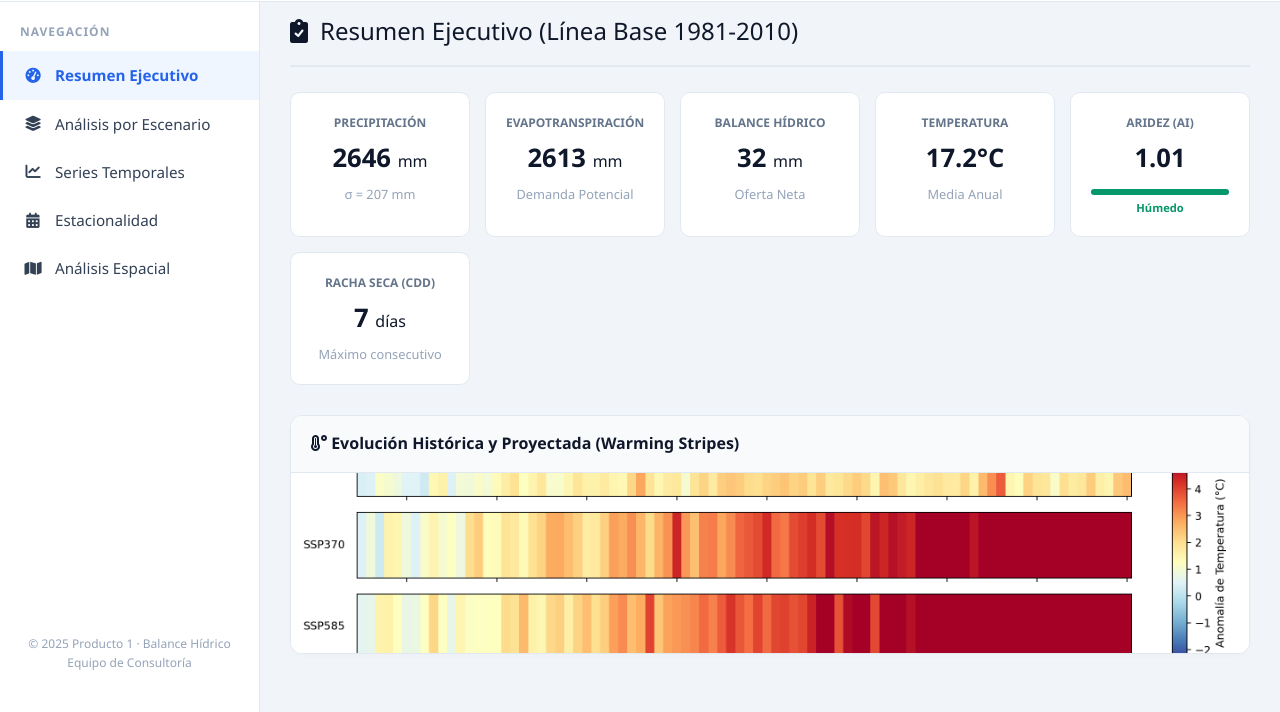
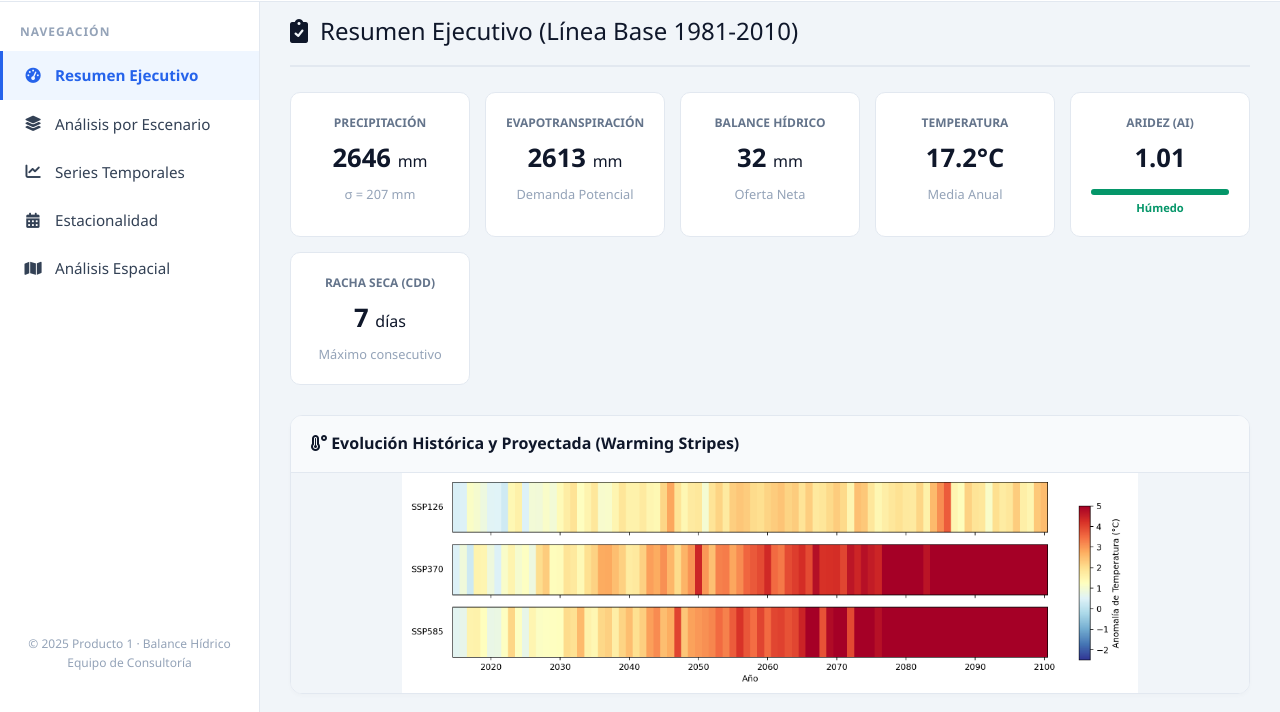
Before and after one commit to ccardenas93/FFLA_P1, a plain HTML site: page index.html in a window 1280 px wide. Shown: the part 88-800 px from the top of the page. Drawn offline with Linux system fonts and the light colour scheme.

Commit message:
Actualización del dashboard 2025-11-20 05:57

```diff
--- a/index.html
+++ b/index.html
@@ -226,6 +226,9 @@
             object-fit: cover;
             object-position: center;
             transition: transform 0.5s ease;
+        }
+        .img-wrapper.img-contain img {
+            object-fit: contain;
         }
 
         .img-wrapper:hover img { transform: scale(1.05); }
@@ -530,7 +533,7 @@
                         <div class="card-header">
                             <span><i class="fas fa-temperature-high"></i> Evolución Histórica y Proyectada (Warming Stripes)</span>
                         </div>
-                        <div class="img-wrapper" style="height: 180px;" onclick="openLightbox('Napo/01_Series_Temporales_Temperatura/warming_stripes_anomalias.png')">
+                        <div class="img-wrapper img-contain" style="height: 220px;" onclick="openLightbox('Napo/01_Series_Temporales_Temperatura/warming_stripes_anomalias.png')">
                             <img src="Napo/01_Series_Temporales_Temperatura/warming_stripes_anomalias.png" loading="lazy">
                         </div>
                     </div>
@@ -936,7 +939,7 @@
                         <div class="card-header">
                             <span><i class="fas fa-temperature-high"></i> Evolución Histórica y Proyectada (Warming Stripes)</span>
                         </div>
-                        <div class="img-wrapper" style="height: 180px;" onclick="openLightbox('Tungurahua/01_Series_Temporales_Temperatura/warming_stripes_anomalias.png')">
+                        <div class="img-wrapper img-contain" style="height: 220px;" onclick="openLightbox('Tungurahua/01_Series_Temporales_Temperatura/warming_stripes_anomalias.png')">
                             <img src="Tungurahua/01_Series_Temporales_Temperatura/warming_stripes_anomalias.png" loading="lazy">
                         </div>
                     </div>
```
